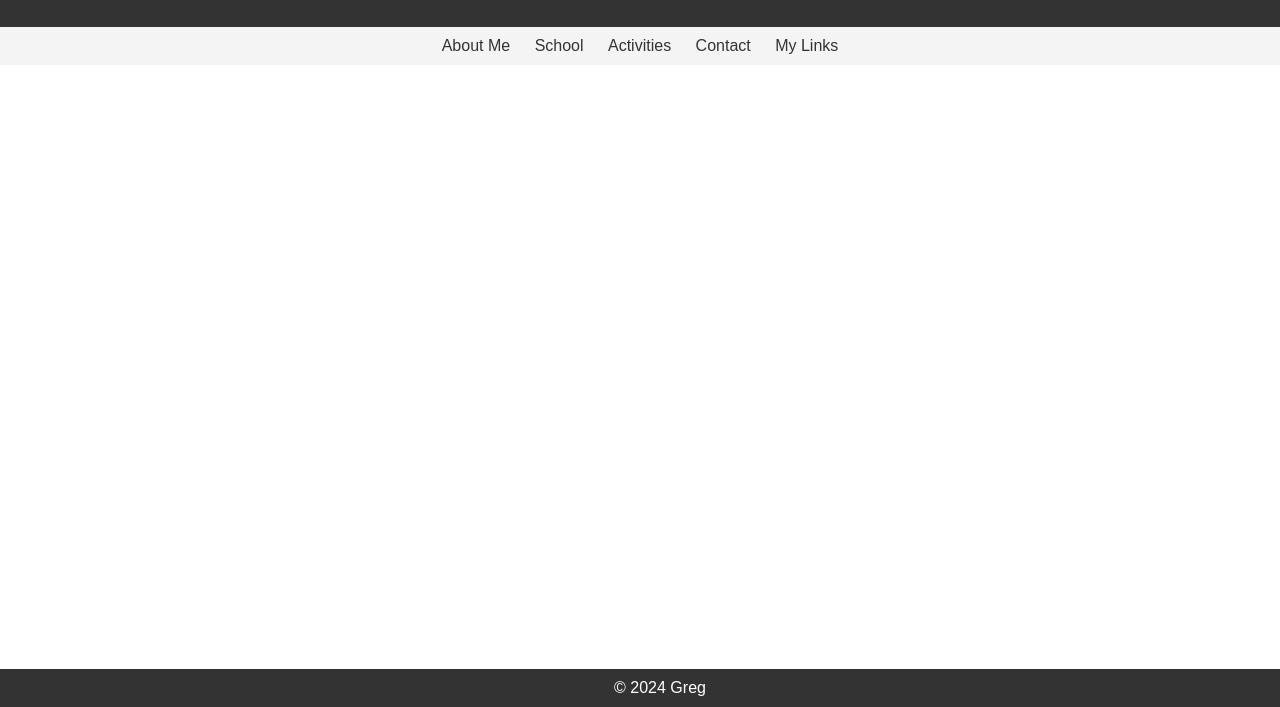
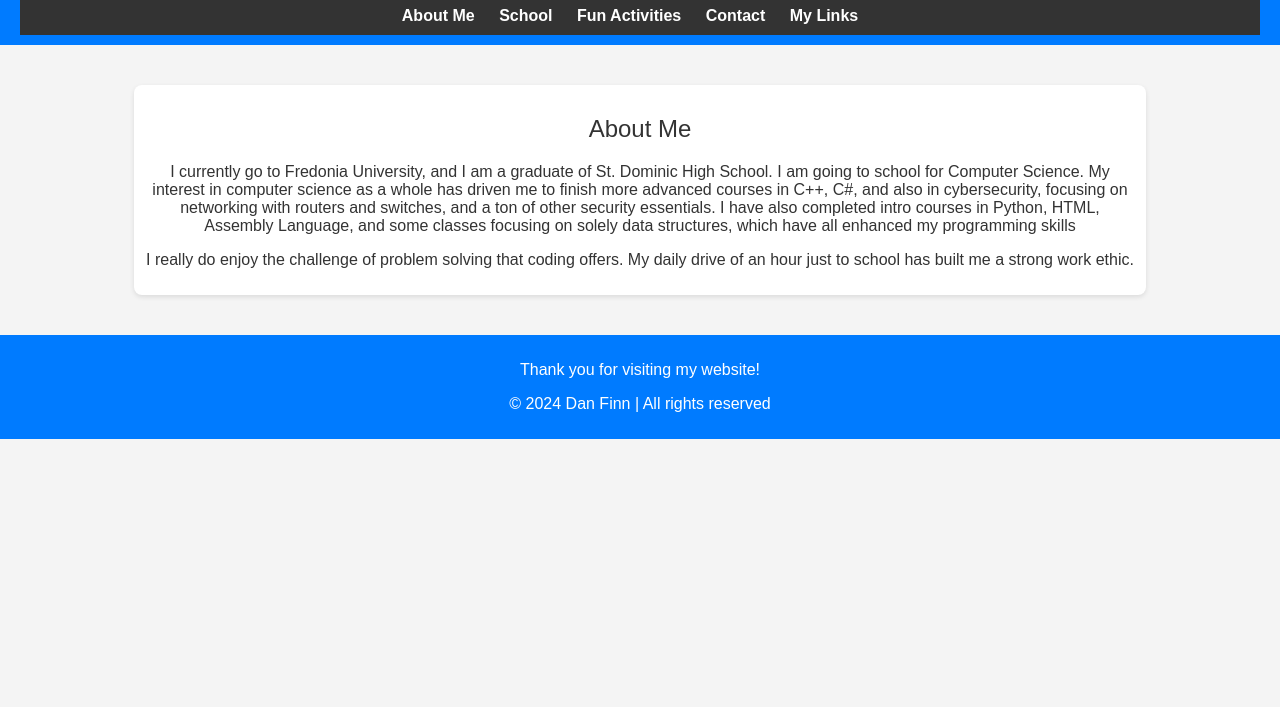
Before and after one commit to grega1303/mywebsite, a plain HTML site: page index.html in a window 1280 px wide. Shown: the part 93-800 px from the top of the page. Drawn offline with Linux system fonts and the light colour scheme.

Commit message:
index.html

```diff
--- a/index.html
+++ b/index.html
@@ -1,60 +1,275 @@
 <!DOCTYPE html>
+
 <html lang="en">
+
 <head>
+
     <meta charset="UTF-8">
+
     <meta name="viewport" content="width=device-width, initial-scale=1.0">
-    <title>Greg's Website</title>
+
+    <title>Gregory Aivaliotis' Website</title>
+
     <style>
-        /* CSS Styles */
+
         body {
-            font-family: Arial, sans-serif;
+
+            font-family: 'Arial', sans-serif;
+
             margin: 0;
+
             padding: 0;
+
+            background-color: #f4f4f4;
+
+            color: #333;
+
+            text-align: center; /* Centers text in the body element */
+
         }
-        header {
+
+        header, footer {
+
+            background-color: #007BFF;
+
+            color: white;
+
+            padding: 10px 20px;
+
+        }
+
+        main {
+
+            padding: 20px;
+
+        }
+
+        section {
+
+            display: none; /* Hide all sections by default */
+
+            margin: 20px auto; /* Centers sections and adds vertical spacing */
+
+            padding: 10px;
+
+            background-color: white;
+
+            box-shadow: 0 2px 5px rgba(0,0,0,0.1);
+
+            width: 80%; /* Controls width of the sections */
+
+            border-radius: 8px; /* Rounded corners for sections */
+
+        }
+
+        h1, h2 {
+
+            font-weight: normal;
+
+        }
+
+        footer {
+
+            text-align: center;
+
+        }
+
+        section img {
+
+            max-width: 100%;
+
+            height: auto;
+
+            display: block;
+
+            margin: 0 auto;
+
+        }
+
+        nav {
+
             background-color: #333;
-            color: #fff;
-            padding: 20px;
-            text-align: center;
+
+            color: white;
+
+            padding: 10px 0;
+
         }
-        footer {
-            background-color: #333;
-            color: #fff;
-            padding: 10px 20px;
-            text-align: center;
-            position: fixed;
-            bottom: 0;
-            width: 100%;
+
+        nav ul {
+
+            list-style-type: none;
+
+            margin: 0;
+
+            padding: 0;
+
         }
-        nav {
-            background-color: #f4f4f4;
-            padding: 10px;
-            text-align: center;
+
+        nav ul li {
+
+            display: inline;
+
+            margin-right: 20px;
+
         }
-        nav a {
+
+        nav ul li a {
+
             text-decoration: none;
-            color: #333;
-            margin: 0 10px;
+
+            color: white;
+
+            font-weight: bold;
+
         }
+
+
+
+        /* Add space between paragraphs */
+
+        #links p {
+
+            margin-bottom: 10px; /* Adjust as needed */
+
+        }
+
+
+
+        /* Spread out links in the links section */
+
+        #links a {
+
+            margin-right: 10px; /* Adjust as needed */
+
+        }
+
     </style>
+
 </head>
+
 <body>
 
-<header>
-    <h1>My name is Greg This is my website</h1>
-</header>
+    <header>
 
-<nav>
-    <a href="about.html">About Me</a>
-    <a href="school.html">School</a>
-    <a href="activities.html">Activities</a>
-    <a href="contact.html">Contact</a>
-    <a href="links.html">My Links</a>
-</nav>
+        <h1>Hi, my name is Gregory and this is my Website...</h1>
 
-<footer>
-    &copy; 2024 Greg
-</footer>
+        <nav>
+
+            <ul>
+
+                <li><a href="#about">About Me</a></li>
+
+                <li><a href="#school">School</a></li>
+
+                <li><a href="#fun">Fun Activities</a></li>
+
+                <li><a href="#contact">Contact</a></li>
+
+                <li><a href="#links">My Links</a></li> <!-- New link in the navigation -->
+
+            </ul>
+
+        </nav>
+
+    </header>
+
+    <main>
+
+        <section id="about" style="display: block;"> <!-- Display the first section by default -->
+
+            <h2>About Me</h2>
+
+            <p>I currently go to Fredonia University, and I am a graduate of St. Dominic High School. I am going to school for Computer Science. My interest in computer science as a whole has driven me to finish more advanced courses in C++, C#, and also in cybersecurity, focusing on networking with routers and switches, and a ton of other security essentials. I have also completed intro courses in Python, HTML, Assembly Language, and some classes focusing on solely data structures, which have all enhanced my programming skills</p>
+
+            <p>I really do enjoy the challenge of problem solving that coding offers. My daily drive of an hour just to school has built me a strong work ethic.</p>
+
+        </section>
+
+        <section id="involvement">
+
+            <h2>How I Have Been Involved</h2>
+
+            <p>During high school, I was the captain of the soccer team and an active member of the AV club, where I gained both leadership and technical skills.</p>
+
+        </section>
+
+        <section id="fun">
+
+            <h2>What I Do for Fun</h2>
+
+            <p>I enjoy doing tons of things from DoorDashing to playing video games. I'm also passionate about programming, whether that's for schoolwork or just as a hobby. I also spend some time working on my car, mostly trying to keep it from having issues on my drive to school but I do enjoy learning how to do it all myself!</p>
+
+        </section>
+
+        <section id="contact">
+
+            <h2>Contact Information</h2>
+
+            <p>School Email: finn1817@fredonia.edu</p>
+
+            <p>Cell Phone: (***)***-**** </p>
+
+            <p>If I ever decide to add anything else it will be listed right here!</p>
+
+        </section>
+
+        <section id="links"> <!-- New section for your links -->
+
+            <h2>These are some of my websites:</h2>
+
+            <p><a href="https://finn1817.github.io/Resume-Website/" target="_blank" style="background-color: #007BFF; color: white; padding: 10px 20px; border-radius: 5px; text-decoration: none;">My Resume</a></p>
+
+            <br> </br>
+
+            <p><a href="https://finn1817.github.io/My-Calculator/" target="_blank" style="background-color: #007BFF; color: white; padding: 10px 20px; border-radius: 5px; text-decoration: none;">My Calculator</a></p>
+
+            <br> </br>
+
+            <p><a href="https://finn1817.github.io/LaxTimer/" target="_blank" style="background-color: #007BFF; color: white; padding: 10px 20px; border-radius: 5px; text-decoration: none;">My Lacrosse Timer (Computer Edition)</a></p>
+
+            <br> </br>
+
+            <p><a href="https://finn1817.github.io/Lax-Timer-Phone-/" target="_blank" style="background-color: #007BFF; color: white; padding: 10px 20px; border-radius: 5px; text-decoration: none;">My Lacrosse Timer (Phone Edition)</a></p>
+
+        </section>
+
+    </main>
+
+    <footer>
+
+        <p>Thank you for visiting my website!</p>
+
+        <p>&copy; 2024 Dan Finn | All rights reserved</p>
+
+    </footer>
+
+    <script>
+
+        // JavaScript to show/hide sections based on navigation clicks
+
+        document.querySelectorAll('nav ul li a').forEach(link => {
+
+            link.addEventListener('click', function(event) {
+
+                event.preventDefault(); // Prevent default anchor behavior
+
+                const targetId = this.getAttribute('href').substring(1); // Get target section id
+
+                document.querySelectorAll('section').forEach(section => {
+
+                    section.style.display = 'none'; // Hide all sections
+
+                });
+
+                document.getElementById(targetId).style.display = 'block'; // Show target section
+
+            });
+
+        });
+
+    </script>
 
 </body>
+
 </html>
```
